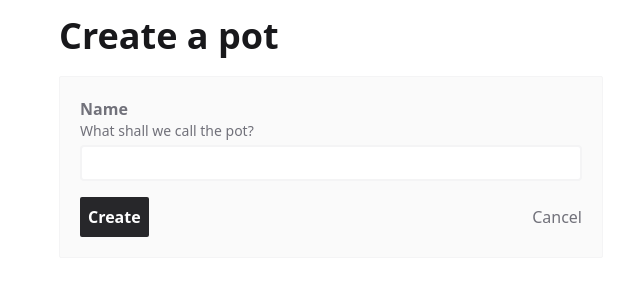
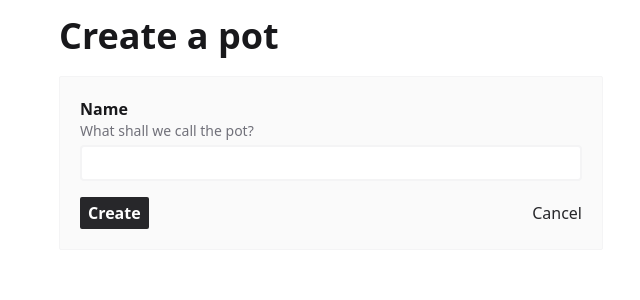
Before and after one commit to tbrlpld/potluck, a Django app: page /pots/create/ in a window 1280 px wide. Shown: the part 52-352 px from the top of the page, without its empty margins (309-949 px from the left). Run offline with Django 3.2, Linux system fonts and the light colour scheme; style sheets or scripts are compiled from the project's sources; some libraries are stand-ins or nearby versions.

Commit message:
Style pot create view

```diff
--- a/potluck/pots/templates/pots/pot_create.html
+++ b/potluck/pots/templates/pots/pot_create.html
@@ -8,7 +8,7 @@
         {{ form.non_field_errors }}
 
         <div>
-            <label class="block font-semibold" for="{{ form.name.id_for_label }}">{{ form.name.label }}</label>
+            <label class="block font-semibold text-primary-900" for="{{ form.name.id_for_label }}">{{ form.name.label }}</label>
             <p class="text-sm text-gray-500">
                 {{ form.name.help_text }}
             </p>
@@ -21,7 +21,7 @@
             {{ form.name|add_error_class:"bg-red-100"|add_class:"p-1 w-full" }}
         </div>
         <div class="mt-4 flex items-baseline justify-between">
-            <button class="p-2 btn" type="submit">Create</button>
+            <button class="px-2 py-1 btn" type="submit">Create</button>
             <a class="link" href="{% url 'pots_list' %}">Cancel</a>
         </div>
     </form>
--- a/potluck/static/src/style.css
+++ b/potluck/static/src/style.css
@@ -24,7 +24,7 @@ input[type="password"] {
 }
 
 .link {
-    @apply text-primary-500 hover:text-primary-600 hover:underline active:text-primary-700;
+    @apply text-primary-800 hover:text-primary-600 hover:underline active:text-primary-900
 }
 
 input:checked + label.checked-input-label {
```
